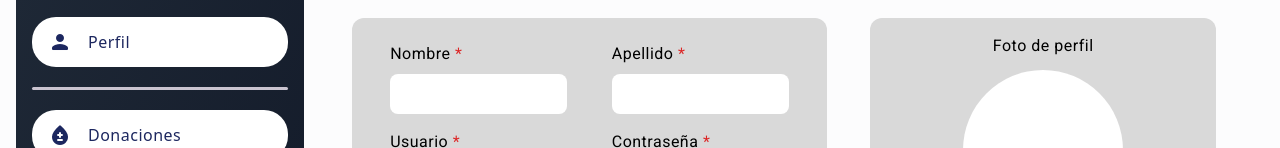
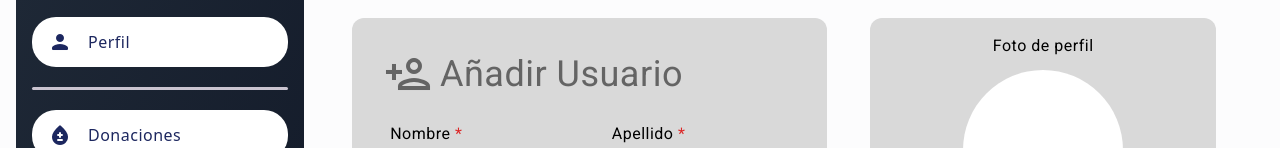
Before and after one commit to nlh-dev/sistema_de_donaciones-web, an Angular app: page /usuario/agregar in a window 1280 px wide. Shown: the part 250-398 px from the top of the page. Built offline with nearby package versions, Linux system fonts and the light colour scheme; no server answers; sample sign-in values are in the browser's storage.

Commit message:
add title form dinamyc in forms

```diff
--- a/src/app/pages/formulario-store/formulario-store.component.html
+++ b/src/app/pages/formulario-store/formulario-store.component.html
@@ -8,7 +8,7 @@
     <div class=" bg-[#D9D9D9] rounded-xl h-full w-[80%] p-4">
         <div class="flex items-center justify-start my-4 ml-4 gap-2 text-4xl text-[#646464]">
             <span class="material-icons-outlined text-5xl">note_add</span>
-            <span class="pr-2">Añadir Insumo(s)</span>
+            <span class="pr-2">{{titleForm}}</span>
         </div>
 
         <form [formGroup]="formStore" class="flex flex-wrap justify-start items-start w-full">
--- a/src/app/pages/formulario-store/formulario-store.component.ts
+++ b/src/app/pages/formulario-store/formulario-store.component.ts
@@ -40,6 +40,8 @@ export class FormularioStoreComponent extends BaseComponent implements OnInit, O
   tiposData: IDonacionesTipos[] = [];
   estadosData: IInsumosEstado[] = [];
 
+  titleForm: string = 'Añadir Insumo(s)';
+
   almacenService = inject(AlmacenService);
   donacionesService = inject(DonacionesService);
   ref = inject(ChangeDetectorRef);
@@ -61,6 +63,7 @@ export class FormularioStoreComponent extends BaseComponent implements OnInit, O
     this.dataStoreEdit = JSON.parse(localStorage.getItem('storeEdit') as string);
 
     if (this.router.url.includes('editar') && this.dataStoreEdit) {
+      this.titleForm = 'Editar Insumo(s)';
       this.formStore.controls.almacenNombre.setValue(this.dataStoreEdit.almacen_nombre);
       this.formStore.controls.almacenCantidad.setValue(this.dataStoreEdit.almacen_cantidad);
       this.formStore.controls.almacenTipo.setValue(this.dataStoreEdit.almacen_tipo);
--- a/src/app/pages/formulario-usuario/formulario-usuario.component.html
+++ b/src/app/pages/formulario-usuario/formulario-usuario.component.html
@@ -5,6 +5,11 @@
 
 <div class="flex items-start justify-between w-full h-full gap-5 mt-5">
     <div class=" bg-[#D9D9D9] rounded-xl h-full w-[55%] p-4">
+        <div class="flex items-center justify-start my-4 ml-4 gap-2 text-4xl text-[#646464]">
+            <span class="material-icons-outlined text-5xl">person_add</span>
+            <span class="pr-2">{{titleForm}}</span>
+        </div>
+
         <form [formGroup]="formUser" class="flex flex-wrap justify-start items-start w-full">
             <div class="flex flex-col items-start justify-start gap-2 w-[40%] m-auto my-2">
                 <label> Nombre <span class=" text-red-600">*</span></label>
--- a/src/app/pages/formulario-usuario/formulario-usuario.component.ts
+++ b/src/app/pages/formulario-usuario/formulario-usuario.component.ts
@@ -32,6 +32,8 @@ export class FormularioUsuarioComponent extends BaseComponent implements OnInit,
   })
   rolesData: IUsersRoles[] = [];
 
+  titleForm: string = 'Añadir Usuario';
+
   userService = inject(UsersService);
   ref = inject(ChangeDetectorRef);
 
@@ -48,6 +50,7 @@ export class FormularioUsuarioComponent extends BaseComponent implements OnInit,
       this.userService.getRolesAPI();
       this.dataUserEdit = JSON.parse(localStorage.getItem('userEdit') as string);
       if(this.router.url.includes('editar') && this.dataUserEdit){
+        this.titleForm = 'Editar Usuario';
         this.formUser.controls.nombre.setValue(this.dataUserEdit.nombre);
         this.formUser.controls.apellido.setValue(this.dataUserEdit.apellido);
         this.formUser.controls.usuario.setValue(this.dataUserEdit.usuario);
```
